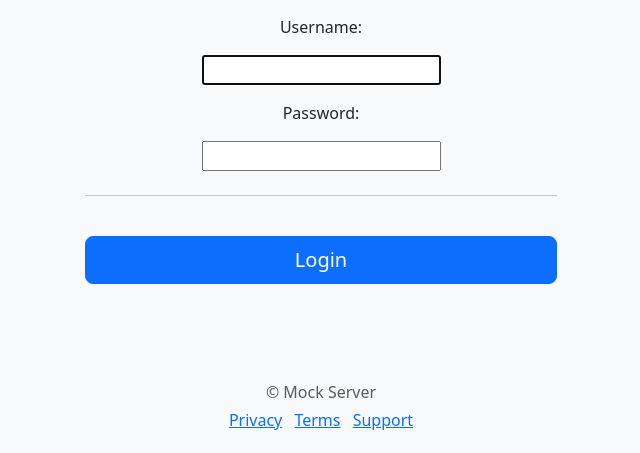
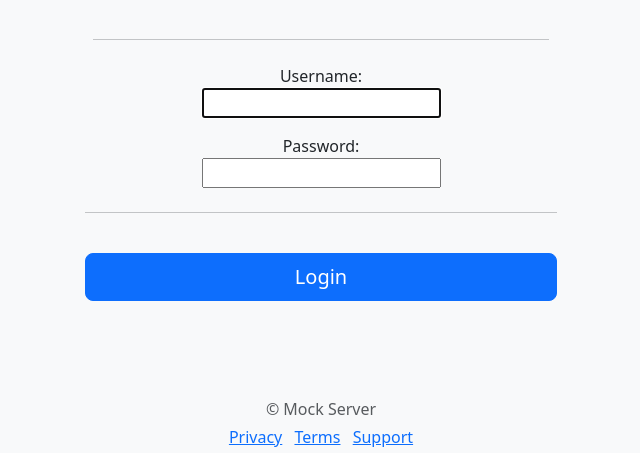
Before and after one commit to adigunsherif/mockserver, a Django app: page /accounts/login/ in a window 1280 px wide. Shown: the part 173-626 px from the top of the page, without its empty margins (319-959 px from the left). Run offline with Django 4.2, Linux system fonts and the light colour scheme; some libraries are stand-ins or nearby versions.

Commit message:
updates login

```diff
--- a/templates/registration/login.html
+++ b/templates/registration/login.html
@@ -5,6 +5,7 @@
 <div class="row">
 
   <div class="col-6 mx-auto text-center">
+    <hr class="my-4">
     <form class="needs-validation" method="post" novalidate>
       {% csrf_token %}
       <div class="row g-3">
@@ -19,7 +20,7 @@
 
         {% for field in form %}
         <div class="col-12">
-          <p>{{field.label_tag}}</p>
+          {{field.label_tag}}<br>
           {{field}}
           <small class="text-muted">{{field.help_text}}</small>
           <div class="invalid-feedback">
```
